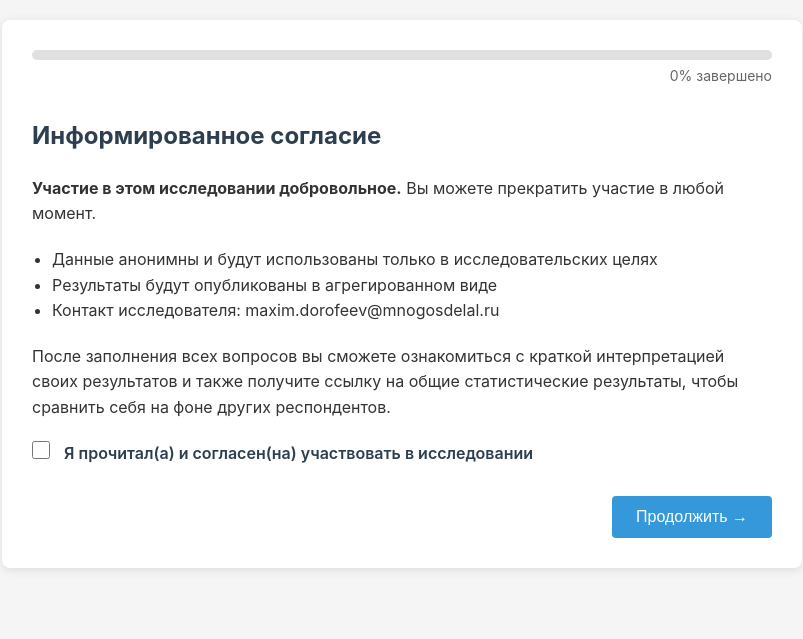
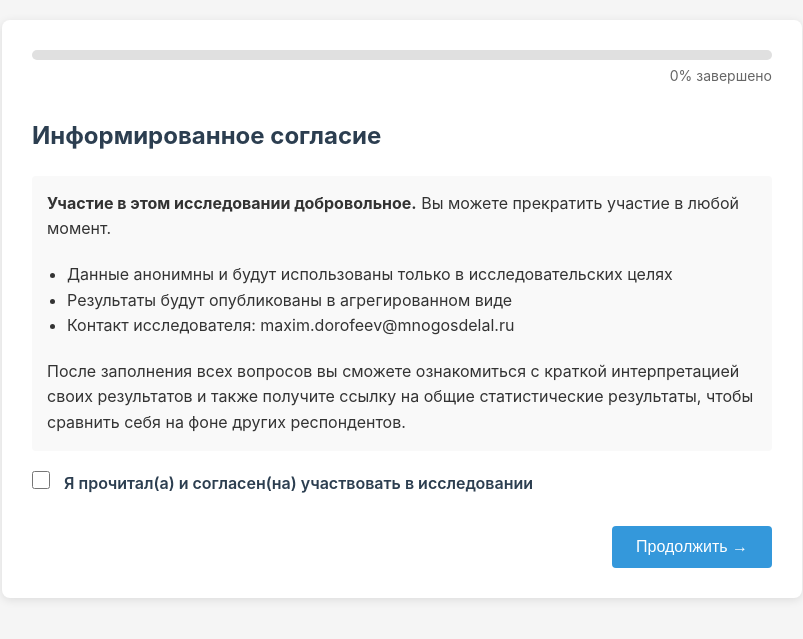
Before and after one commit to mnogosdelal-ru/JediWayThesis, a PHP site: page /Online-Surveys/ in a window 1280 px wide. Shown: the top 639 px of the page, without its empty margins (238-1041 px from the left). Run offline with PHP 8.4, Linux system fonts and the light colour scheme; data that the repository does not hold is empty.

Commit message:
Сделал "зебру"

```diff
--- a/Survey-02 (Large-Jedi-Survey)/templates/header.php
+++ b/Survey-02 (Large-Jedi-Survey)/templates/header.php
@@ -60,6 +60,17 @@
 
         .form-group {
             margin-bottom: 20px;
+        }
+
+        /* Чередование фона для вопросов (zebra striping) */
+        .form-group:nth-child(even) {
+            background: #f9f9f9;
+            padding: 15px;
+            border-radius: 4px;
+        }
+
+        .form-group:nth-child(odd) {
+            background: transparent;
         }
 
         label {
```
